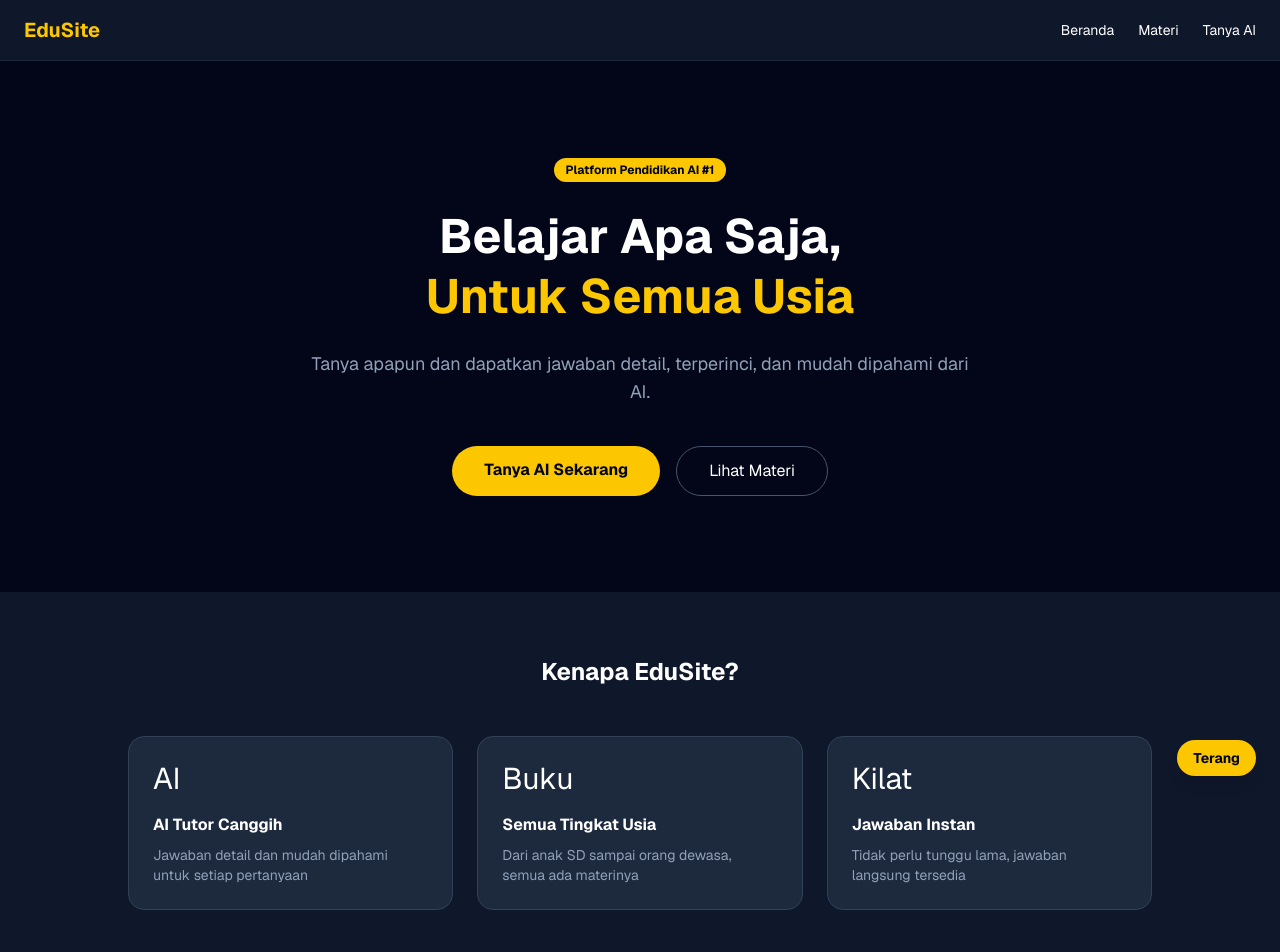
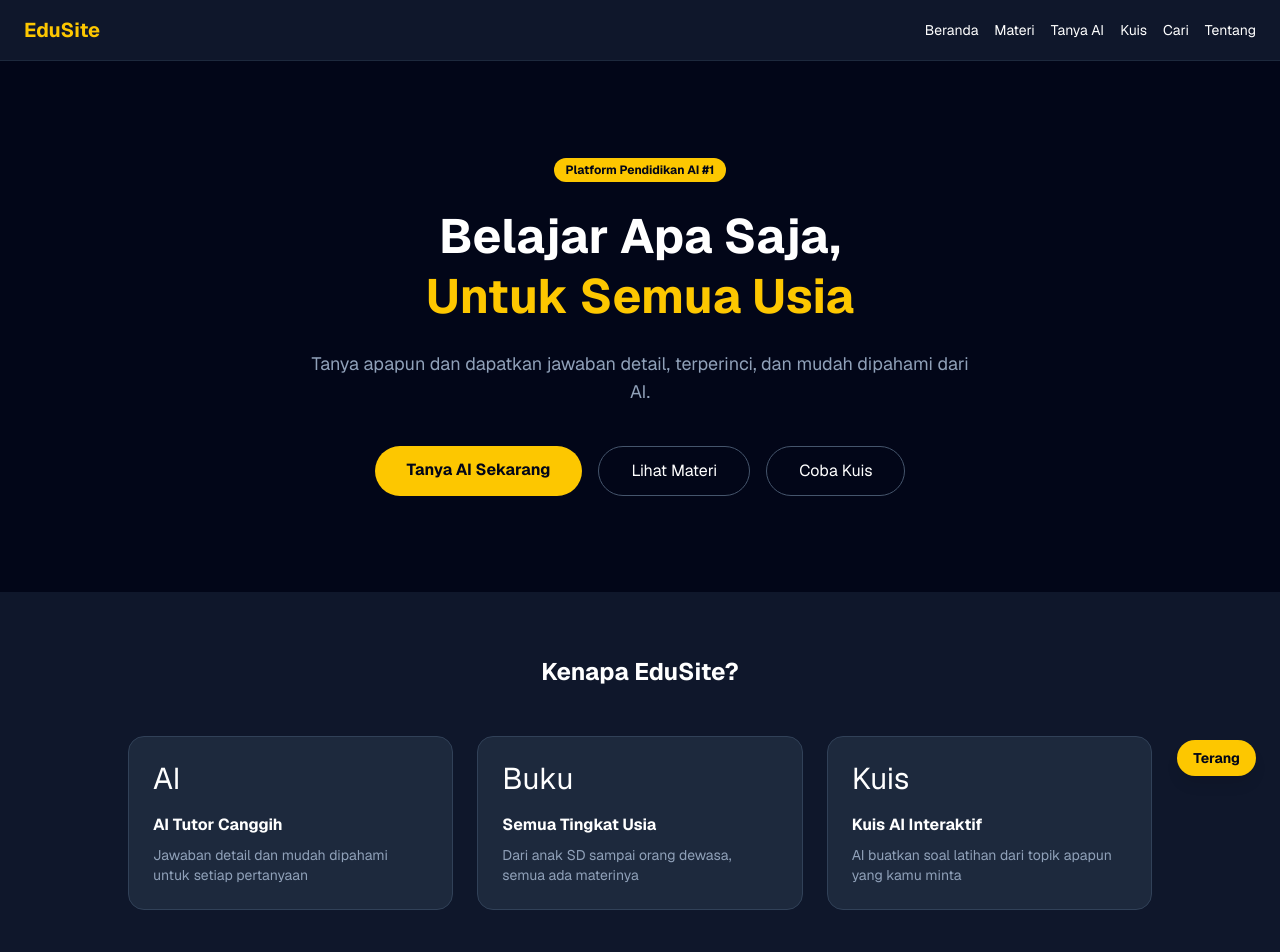
Before and after one commit to alvintarigan001-ux/edusite, a Next.js app: page / in a window 1280 px wide. Shown: the top 952 px of the page. Built offline with nearby package versions, Linux system fonts and the light colour scheme.

Commit message:
update navbar dan beranda

```diff
--- a/app/page.tsx
+++ b/app/page.tsx
@@ -3,10 +3,13 @@ export default function Home() {
     <main className="min-h-screen bg-slate-950 text-white">
       <nav className="bg-slate-900 border-b border-slate-800 px-6 py-4 flex justify-between items-center sticky top-0 z-50">
         <h1 className="text-xl font-bold text-yellow-400">EduSite</h1>
-        <div className="flex gap-6 text-sm">
+        <div className="flex gap-4 text-sm">
           <a href="/" className="hover:text-yellow-400">Beranda</a>
           <a href="/materi" className="hover:text-yellow-400">Materi</a>
           <a href="/tanya" className="hover:text-yellow-400">Tanya AI</a>
+          <a href="/kuis" className="hover:text-yellow-400">Kuis</a>
+          <a href="/cari" className="hover:text-yellow-400">Cari</a>
+          <a href="/tentang" className="hover:text-yellow-400">Tentang</a>
         </div>
       </nav>
       <section className="px-6 py-24 text-center max-w-4xl mx-auto">
@@ -16,6 +19,7 @@ export default function Home() {
         <div className="flex gap-4 justify-center flex-wrap">
           <a href="/tanya" className="bg-yellow-400 text-slate-950 font-bold px-8 py-3 rounded-full hover:bg-yellow-300 transition">Tanya AI Sekarang</a>
           <a href="/materi" className="border border-slate-600 px-8 py-3 rounded-full hover:border-yellow-400 hover:text-yellow-400 transition">Lihat Materi</a>
+          <a href="/kuis" className="border border-slate-600 px-8 py-3 rounded-full hover:border-yellow-400 hover:text-yellow-400 transition">Coba Kuis</a>
         </div>
       </section>
       <section className="px-6 py-16 bg-slate-900">
@@ -32,9 +36,9 @@ export default function Home() {
             <p className="text-slate-400 text-sm">Dari anak SD sampai orang dewasa, semua ada materinya</p>
           </div>
           <div className="bg-slate-800 p-6 rounded-2xl border border-slate-700">
-            <div className="text-3xl mb-4">Kilat</div>
-            <h4 className="font-bold mb-2">Jawaban Instan</h4>
-            <p className="text-slate-400 text-sm">Tidak perlu tunggu lama, jawaban langsung tersedia</p>
+            <div className="text-3xl mb-4">Kuis</div>
+            <h4 className="font-bold mb-2">Kuis AI Interaktif</h4>
+            <p className="text-slate-400 text-sm">AI buatkan soal latihan dari topik apapun yang kamu minta</p>
           </div>
         </div>
       </section>
```
